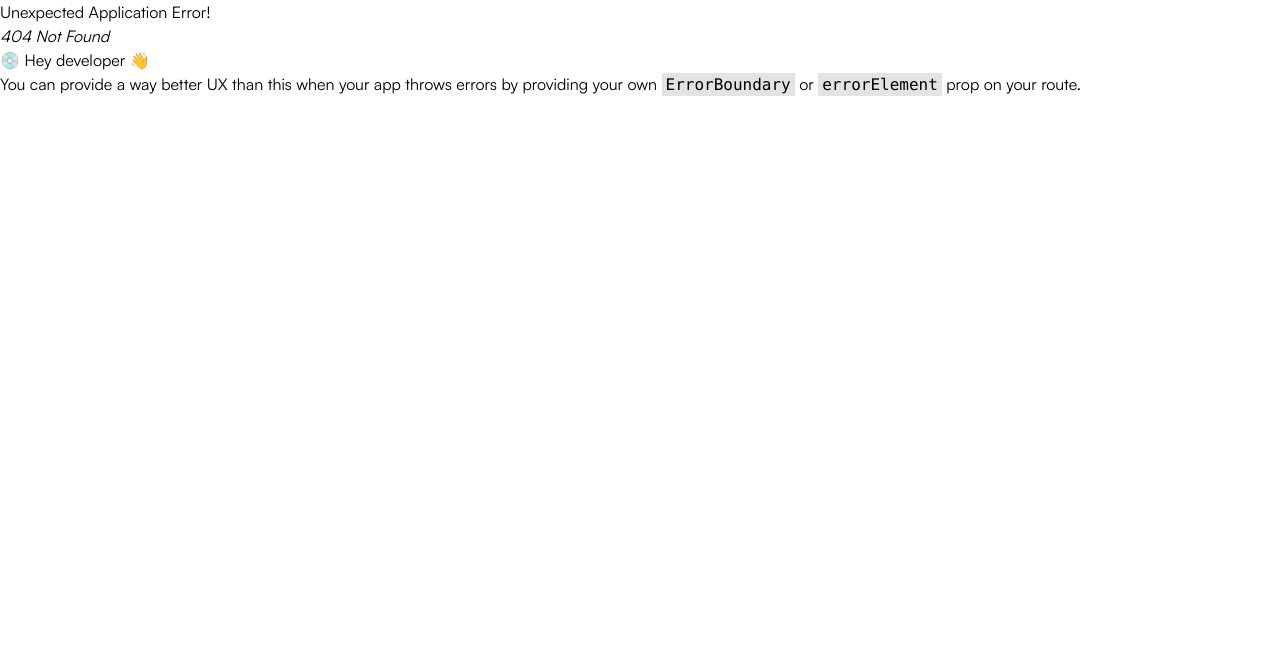
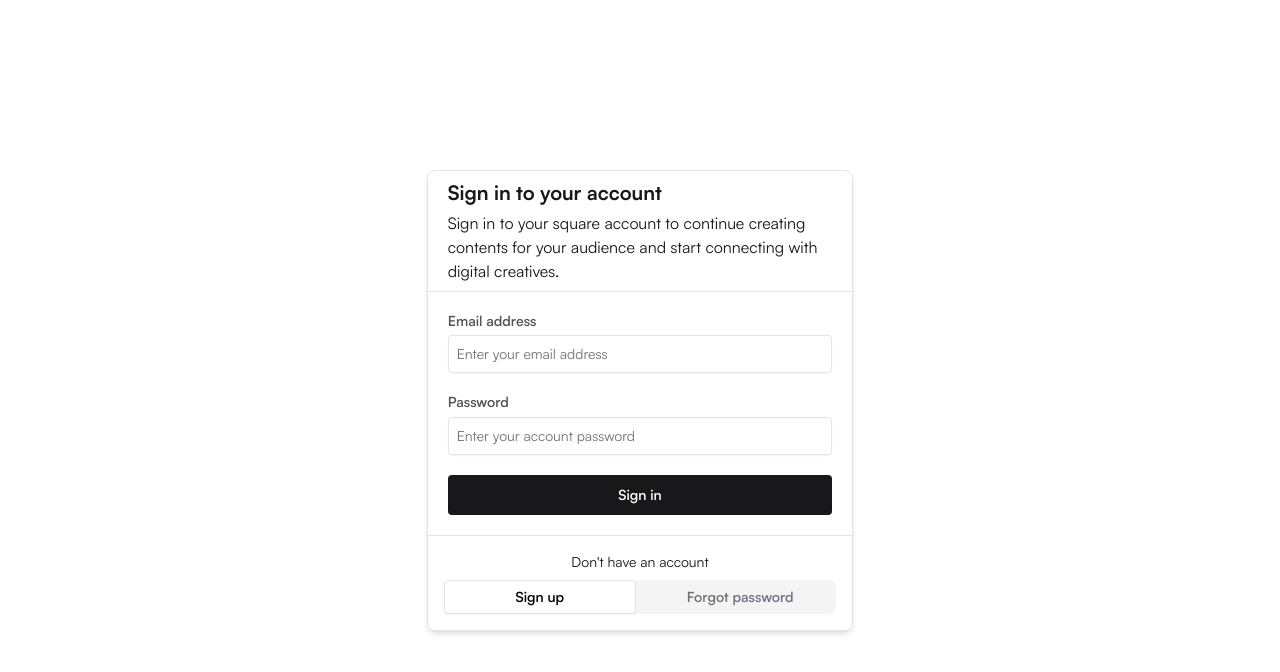
Before and after one commit to devbylanre/technical-sqaure, a React (Create React App) app: page /auth in a window 1280 px wide. Before the commit this address had no page. Shown: the top 672 px of the page. Built offline with nearby package versions, Linux system fonts and the light colour scheme.

Commit message:
added sign in page

```diff
--- a/src/components/templates/Post.tsx
+++ b/src/components/templates/Post.tsx
@@ -64,31 +64,31 @@ const Post = () => {
       <div className='inline-flex items-center justify-between px-3 py-2 border-t border-t-zinc-200'>
         <Button
           type='button'
-          className='text-xs font-bold text-zinc-600'
+          className='items-center'
         >
           <RiThumbUpLine className={iconClassName} />
-          1.2K
+          <span className='text-xs font-bold text-zinc-600'>1.2K</span>
         </Button>
         <Button
           type='button'
-          className='text-xs font-bold text-zinc-600'
+          className='items-center'
         >
           <RiLoopRightLine className={iconClassName} />
-          5K
+          <span className='text-xs font-bold text-zinc-600'>545</span>
         </Button>
         <Button
           type='button'
-          className='text-xs font-bold uppercase text-zinc-600'
+          className='items-center'
         >
           <RiChat1Line className={iconClassName} />
-          800
+          <span className='text-xs font-bold text-zinc-600'>4K</span>
         </Button>
         <Button
           type='button'
-          className='text-xs font-bold text-zinc-600'
+          className='items-center'
         >
           <RiBarChartLine className={iconClassName} />
-          4.5K
+          <span className='text-xs font-bold text-zinc-600'>2.2K</span>
         </Button>
       </div>
     </div>
--- a/src/components/ui/Button.tsx
+++ b/src/components/ui/Button.tsx
@@ -1,3 +1,4 @@
+import { MotionProps } from 'framer-motion';
 import { ButtonHTMLAttributes } from 'react';
 import { twMerge } from 'tailwind-merge';
 
@@ -6,7 +7,8 @@ export type ButtonProps = {
   className?: string;
   state?: 'success' | 'warning' | 'danger' | 'secondary' | 'primary';
   children: React.ReactNode;
-} & ButtonHTMLAttributes<HTMLButtonElement>;
+} & ButtonHTMLAttributes<HTMLButtonElement> &
+  MotionProps;
 
 const Button = (props: ButtonProps) => {
   const { className, state, children, ...rest } = props; //props
--- a/src/components/ui/Dropdown.tsx
+++ b/src/components/ui/Dropdown.tsx
@@ -7,19 +7,16 @@ type DropdownProps = {
   isVisible: boolean;
 } & MotionProps;
 
-const Dropdown = ({
-  isVisible,
-  children,
-  className,
-  ...rest
-}: DropdownProps) => {
+const Dropdown = (props: DropdownProps) => {
+  const { isVisible, children, className, ...rest } = props;
+
   if (!isVisible) return null;
 
   return (
     <motion.div
       className={twMerge(
         className,
-        'w-[240px] rounded-lg p-2.5 absolute bg-white border-zinc-200 border shadow-sm'
+        'w-[240px] rounded-lg p-1.5 absolute bg-white border-zinc-200 border shadow-sm'
       )}
       {...rest}
     >
--- /dev/null
+++ b/src/features/authentication/Container.tsx
@@ -0,0 +1,93 @@
+import { Form, Formik } from 'formik';
+import * as Yup from 'yup';
+import Heading from '../../components/ui/typo/Heading';
+import Paragraph from '../../components/ui/typo/Paragraph';
+import FieldControl from '../../components/forms/FieldControl';
+import Button from '../../components/ui/Button';
+import { Link } from 'react-router-dom';
+
+type InitialValuesProps = {
+  auth: string;
+  password: string;
+};
+
+const initialValues: InitialValuesProps = {
+  auth: '',
+  password: '',
+};
+
+const validationSchema = Yup.object().shape({
+  auth: Yup.string().required('Provide your username or email address'),
+  password: Yup.string().required('Provide your password to sign in'),
+});
+
+const AuthContainer = () => {
+  return (
+    <Formik
+      initialValues={initialValues}
+      validationSchema={validationSchema}
+      onSubmit={() => {}}
+    >
+      <Form className='flex items-center justify-center min-h-screen'>
+        <div className='flex flex-col w-full m-3 border rounded-lg shadow-md md:w-4/6 lg:w-2/6 border-zinc-200'>
+          <div className='px-5 py-2 border-b border-b-zinc-200'>
+            <Heading className='text-xl font-bold'>
+              Sign in to your account
+            </Heading>
+            <Paragraph className='mt-1'>
+              Sign in to your square account to continue creating contents for
+              your audience and start connecting with digital creatives.
+            </Paragraph>
+          </div>
+
+          <div className='flex flex-col p-5 gap-y-5'>
+            <FieldControl
+              control='input'
+              label='Email address'
+              name='auth'
+              placeholder='Enter your email address'
+            />
+
+            <FieldControl
+              control='input'
+              type='password'
+              label='Password'
+              name='password'
+              placeholder='Enter your account password'
+            />
+
+            <Button
+              state='primary'
+              className='p-2.5'
+            >
+              Sign in
+            </Button>
+          </div>
+
+          <div className='flex flex-col p-4 border-t gap-y-2 border-t-zinc-200'>
+            <Paragraph className='text-sm text-center'>
+              Don't have an account
+            </Paragraph>
+            <div className='inline-flex items-center justify-center rounded-lg gap-x-2 bg-zinc-100'>
+              <Button
+                type='button'
+                className='z-10 shadow-sm w-1/2 text-sm p-1.5 bg-white rounded-lg border border-zinc-200'
+              >
+                Sign up
+              </Button>
+
+              <Button
+                type='button'
+                className='z-10 w-1/2 text-zinc-500 text-sm p-1.5 rounded'
+              >
+                Forgot password
+              </Button>
+            </div>
+          </div>
+        </div>
+      </Form>
+    </Formik>
+  );
+};
+
+export default AuthContainer;
--- a/src/layouts/dashboard/Header.tsx
+++ b/src/layouts/dashboard/Header.tsx
@@ -1,9 +1,58 @@
-import { RiFlashlightLine, RiSearchLine, RiMenu4Line } from 'react-icons/ri';
+import { useState } from 'react';
+import {
+  RiFlashlightLine,
+  RiSearchLine,
+  RiMenu4Line,
+  RiPencilLine,
+  RiUserShared2Line,
+  RiChat2Line,
+  RiFolderChartLine,
+  RiShieldStarLine,
+  RiFile3Line,
+} from 'react-icons/ri';
 import Heading from '../../components/ui/typo/Heading';
+import Dropdown from '../../components/ui/Dropdown';
+import Paragraph from '../../components/ui/typo/Paragraph';
+import { AnimatePresence } from 'framer-motion';
 
 const Header = () => {
+  const [showDropdown, setShowDropdown] = useState<boolean>(false);
+
+  type OptionProps = {
+    title: string;
+    icon: React.ReactNode;
+  };
+
+  const options: OptionProps[] = [
+    {
+      title: 'Edit Profile',
+      icon: <RiPencilLine />,
+    },
+    {
+      title: 'Community',
+      icon: <RiUserShared2Line />,
+    },
+    {
+      title: 'My profile',
+      icon: <RiFile3Line />,
+    },
+    {
+      title: 'Analytics',
+      icon: <RiFolderChartLine />,
+    },
+    {
+      title: 'Privacy',
+      icon: <RiShieldStarLine />,
+    },
+    {
+      title: 'Chat with us',
+      icon: <RiChat2Line />,
+    },
+  ];
+
   const iconClassName: string =
     'w-5 h-5 transition-all duration-200 ease-in-out cursor-pointer fill-zinc-500 hover:fill-zinc-900';
+
   return (
     <div className='inline-flex items-center justify-between px-3 py-4 md:px-8 gap-x-5'>
       <div className='inline-flex gap-x-5'>
@@ -11,14 +60,39 @@ const Header = () => {
         <RiSearchLine className={iconClassName} />
       </div>
 
-      <div className='inline-flex items-center gap-x-2'>
+      <div className='relative inline-flex items-center gap-x-2'>
         <Heading className='text-sm font-bold'>Maria Singh</Heading>
         <img
           src='/assets/images/user.png'
           alt='user'
           className='w-8 rounded-full'
         />
-        <RiMenu4Line className={iconClassName} />
+        <RiMenu4Line
+          className={iconClassName}
+          onClick={() => setShowDropdown(!showDropdown)}
+        />
+        <AnimatePresence>
+          {showDropdown && (
+            <Dropdown
+              className='flex flex-col gap-y-1'
+              animate={{ y: [120, 136], x: -80, opacity: [0, 1] }}
+              exit={{ y: [136, 144], opacity: [1, 0] }}
+              isVisible={showDropdown}
+            >
+              {options.map((option, i) => (
+                <div
+                  key={i}
+                  className='inline-flex items-center py-1.5 px-2 capitalize hover:bg-zinc-100 rounded-md cursor-pointer gap-x-1.5'
+                >
+                  {option.icon}
+                  <Paragraph className='text-sm font-medium'>
+                    {option.title}
+                  </Paragraph>
+                </div>
+              ))}
+            </Dropdown>
+          )}
+        </AnimatePresence>
       </div>
     </div>
   );
--- /dev/null
+++ b/src/pages/SignIn.tsx
@@ -0,0 +1,19 @@
+import { Helmet } from 'react-helmet-async';
+import AuthContainer from '../features/authentication/Container';
+
+const SignIn = () => {
+  return (
+    <>
+      <Helmet>
+        <title>Sign in to your account</title>
+        <meta
+          name='keyword'
+          content='Sign in to your Square account'
+        />
+      </Helmet>
+      <AuthContainer />
+    </>
+  );
+};
+
+export default SignIn;
--- a/src/pages/SignUp.tsx
+++ b/src/pages/SignUp.tsx
@@ -1,5 +1,5 @@
 import { Helmet } from 'react-helmet-async';
-import Container from '../features/registration/Container';
+import Container from '../features/registration/AuthContainer';
 
 const SignUp = () => {
   return (
```
Also changed, not shown: src/App.tsx (+7 -2 lines), src/features/registration/AuthContainer.tsx (renamed from src/features/registration/Container.tsx).
